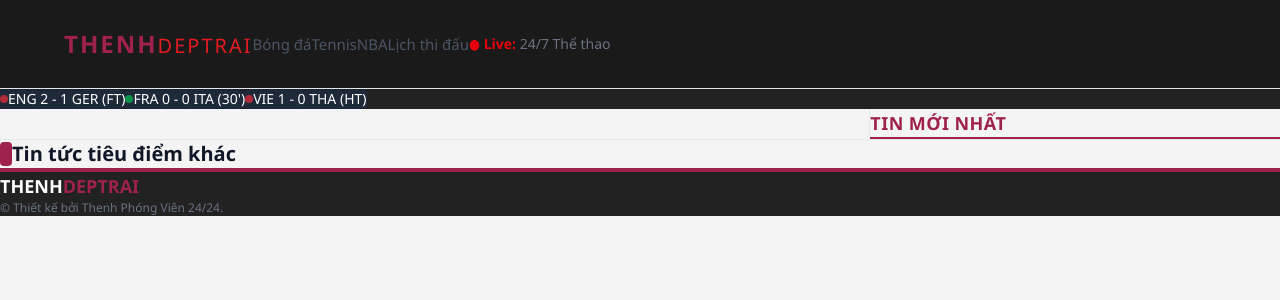
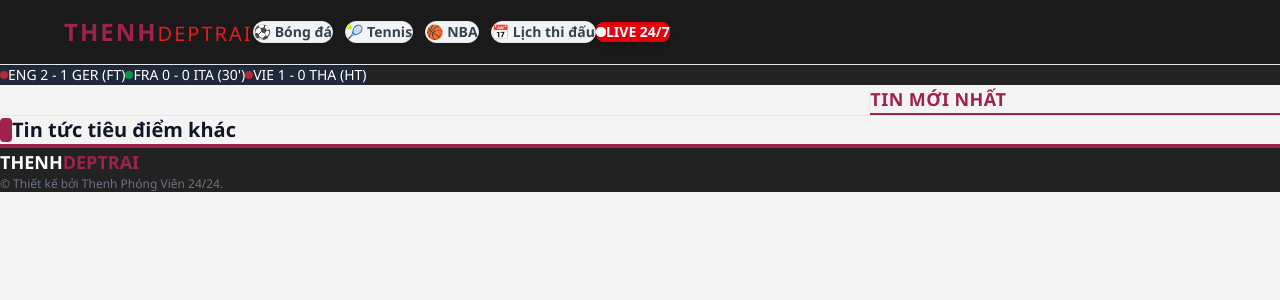
Before and after one commit to thenhdaynee/thenh, a Django app: page / in a window 1280 px wide. Shown: the top 300 px of the page. Run offline with Django 5.2, Linux system fonts and the light colour scheme; data that the repository does not hold is empty.

Commit message:
sửa tiêu đề

```diff
--- a/news/templates/index.html
+++ b/news/templates/index.html
@@ -10,20 +10,34 @@
 </head>
 <body class="bg-[#f7f7f7] text-[#222] font-sans antialiased">
 
-    <header class="bg-white border-b border-gray-200 sticky top-0 z-50 shadow-sm">
-        <div class="max-w-7xl mx-auto px-4 h-14 flex items-center justify-between">
+    <header class="bg-white border-b border-gray-200 sticky top-0 z-50 shadow-sm py-2">
+        <div class="max-w-7xl mx-auto px-4 flex flex-col md:flex-row items-center justify-between gap-4 md:gap-0">
+
             <div class="logo text-2xl font-bold tracking-wider text-[#9f224e]">
                 THENH<span class="text-gray-700 font-light text-xl">DEPTRAI</span>
             </div>
-            <nav class="hidden md:flex space-x-6 text-[15px] font-medium text-gray-600">
-                <a href="#" class="hover:text-[#9f224e] transition">Bóng đá</a>
-                <a href="#" class="hover:text-[#9f224e] transition">Tennis</a>
-                <a href="#" class="hover:text-[#9f224e] transition">NBA</a>
-                <a href="#" class="hover:text-[#9f224e] transition">Lịch thi đấu</a>
+
+            <nav class="flex flex-wrap justify-center gap-2 md:gap-3">
+                <a href="#" class="px-4 py-2 text-sm font-semibold text-gray-700 bg-gray-100 hover:bg-[#9f224e] hover:text-white rounded-full border border-gray-200 shadow-xs transition duration-200 ease-in-out transform hover:-translate-y-0.5">
+                    ⚽ Bóng đá
+                </a>
+                <a href="#" class="px-4 py-2 text-sm font-semibold text-gray-700 bg-gray-100 hover:bg-[#9f224e] hover:text-white rounded-full border border-gray-200 shadow-xs transition duration-200 ease-in-out transform hover:-translate-y-0.5">
+                    🎾 Tennis
+                </a>
+                <a href="#" class="px-4 py-2 text-sm font-semibold text-gray-700 bg-gray-100 hover:bg-[#9f224e] hover:text-white rounded-full border border-gray-200 shadow-xs transition duration-200 ease-in-out transform hover:-translate-y-0.5">
+                    🏀 NBA
+                </a>
+                <a href="#" class="px-4 py-2 text-sm font-semibold text-gray-700 bg-gray-100 hover:bg-[#9f224e] hover:text-white rounded-full border border-gray-200 shadow-xs transition duration-200 ease-in-out transform hover:-translate-y-0.5">
+                    📅 Lịch thi đấu
+                </a>
             </nav>
-            <div class="text-sm text-gray-500 hidden sm:block">
-                <span class="text-red-600 font-semibold">● Live:</span> 24/7 Thể thao
-            </div>
+
+            <a href="#" class="flex items-center space-x-2 px-4 py-2 bg-red-600 hover:bg-red-700 text-white font-bold text-sm rounded-lg shadow-md hover:shadow-lg transition duration-200 transform hover:scale-105 group">
+                <span class="w-2.5 h-2.5 rounded-full bg-white group-hover:animate-ping"></span>
+                <span class="w-2.5 h-2.5 rounded-full bg-white absolute"></span>
+                <span>LIVE 24/7</span>
+            </a>
+
         </div>
     </header>
 
```
